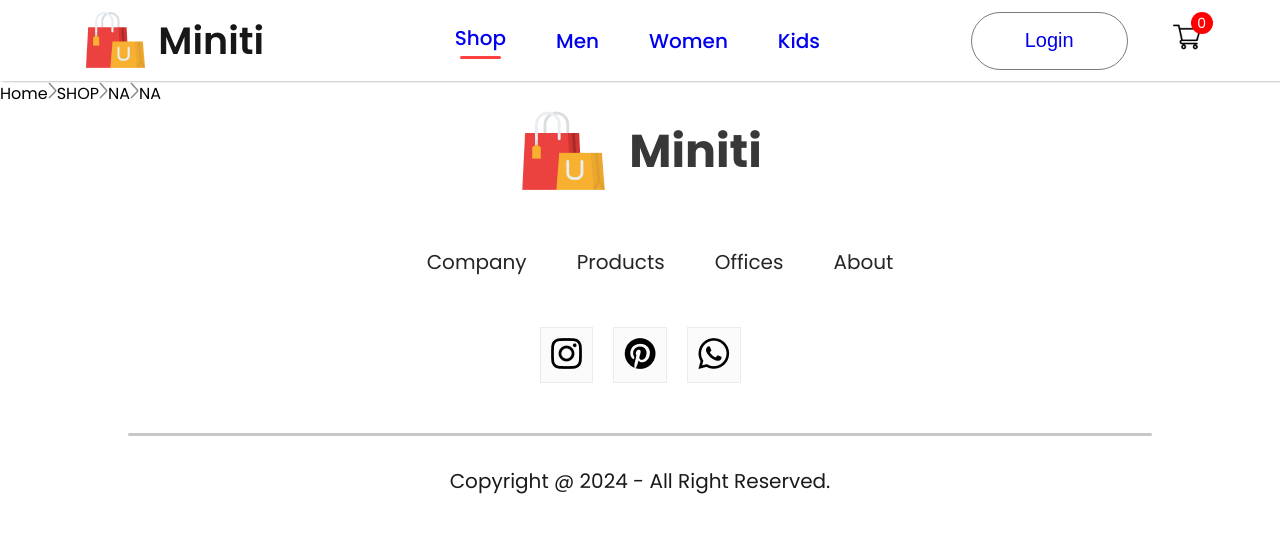
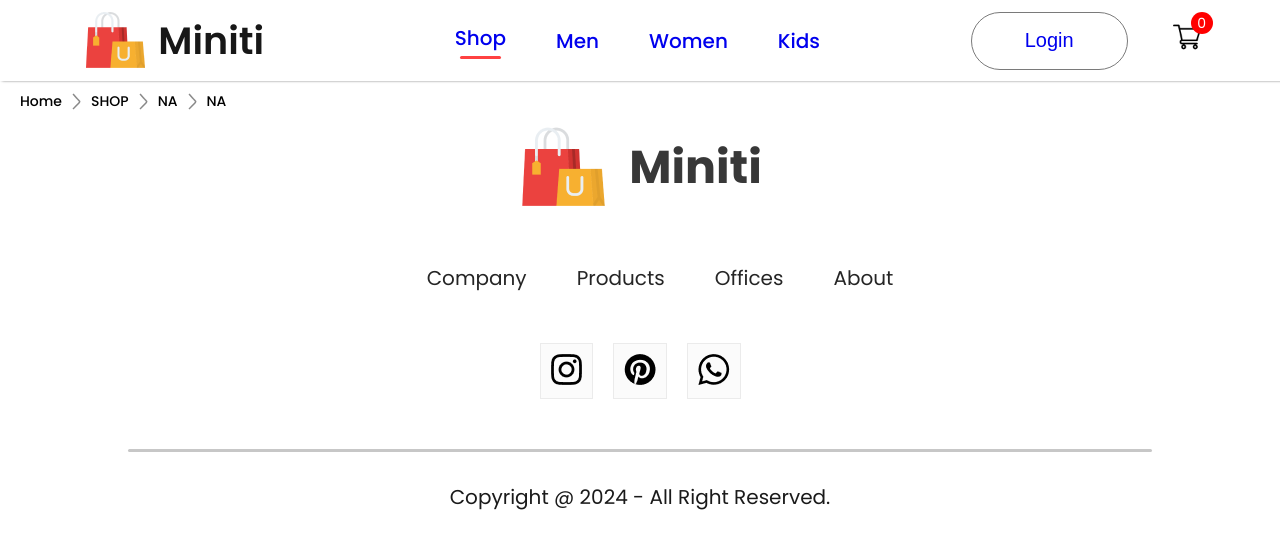
Before and after one commit to Sridhare29/miniti, a React (Create React App) app in the folder miniti/: page /product in a window 1280 px wide. Shown: the top 548 px of the page. Built offline with nearby package versions, Linux system fonts and the light colour scheme.

Commit message:
breadscrum css

```diff
--- a/miniti/src/components/Breadcrum/Breadcrum.css
+++ b/miniti/src/components/Breadcrum/Breadcrum.css
@@ -0,0 +1,13 @@
+.breadcrum {
+    display: flex;
+flex-direction: row;
+  font-size: 14px;
+  font-weight: 500;
+  align-items: center;
+  justify-content: start;
+  padding: 10px 20px;
+}
+.breadcrum img {
+  align-items: center;
+  padding: 0px 10px;
+}
```
